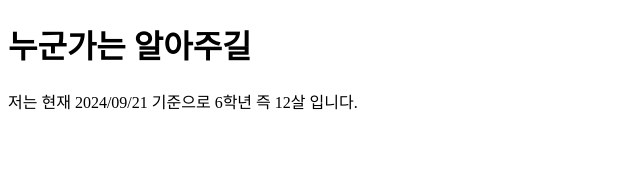
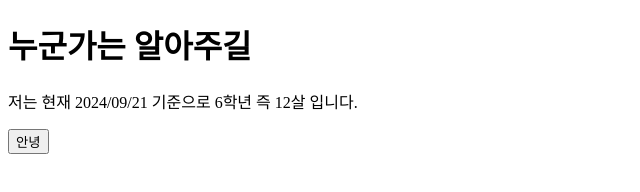
Before and after one commit to NUPAR/first_game, a plain HTML site: page index.html in a window 1280 px wide. Shown: the whole page, without its empty margins (0-640 px from the left). Drawn offline with Linux system fonts and the light colour scheme.

Commit message:
Update index.html

```diff
--- a/index.html
+++ b/index.html
@@ -6,5 +6,6 @@
     <body>
         <h1>누군가는 알아주길</h1>
         <P>저는 현재 2024/09/21 기준으로 6학년 즉 12살 입니다.</P>
+        <button>안녕</button>
     </body>
 </html>
```
